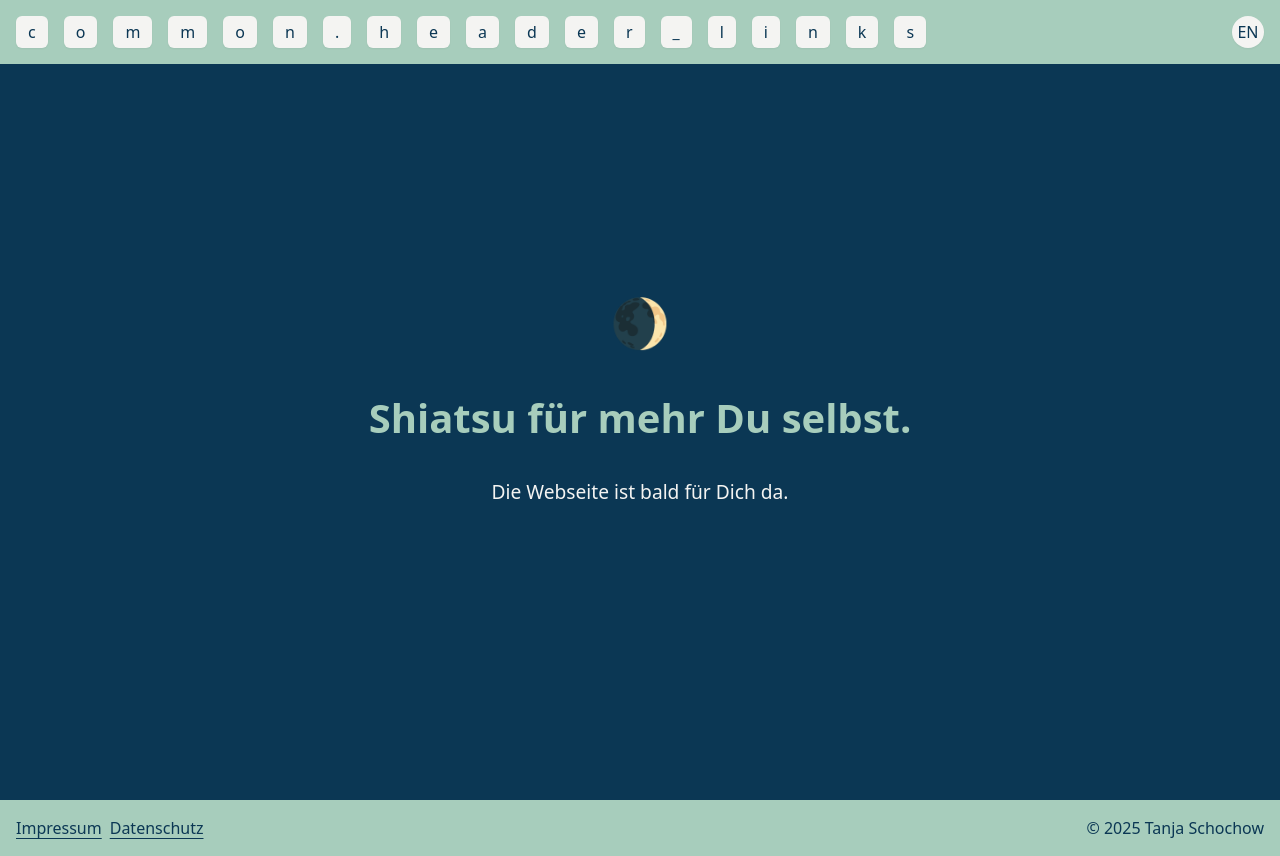
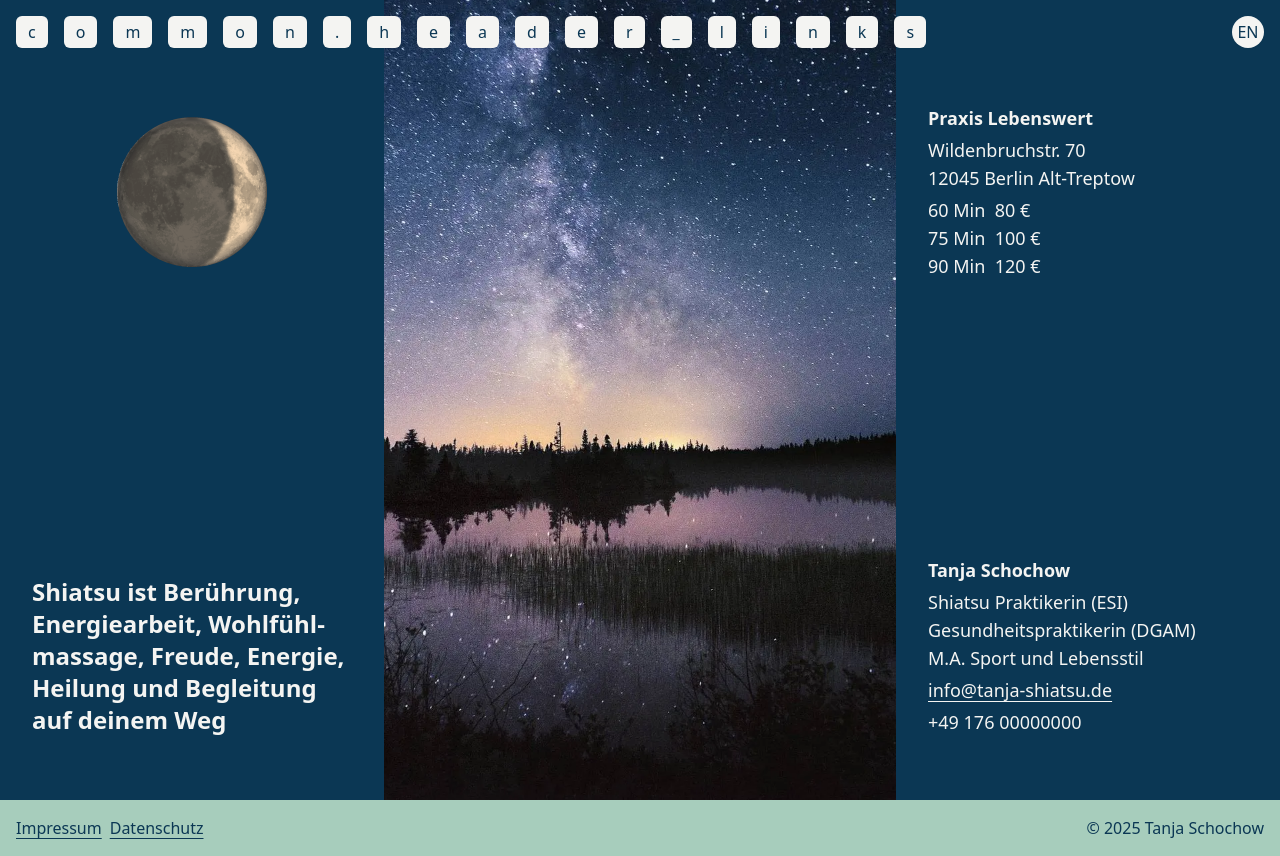
Before and after one commit to NinaHahne/tanja-shiatsu, a SvelteKit app: page /de/ in a window 1280 px wide. Built offline with nearby package versions, Linux system fonts and the light colour scheme.

Commit message:
feat: add three-column homepage layout with expandable side panels, updated hero image & logo placeholder

```diff
--- a/src/routes/+layout.svelte
+++ b/src/routes/+layout.svelte
@@ -85,11 +85,11 @@
 
 <div
   bind:this={container}
-  class="text-text relative flex min-h-dvh w-full flex-col justify-between bg-background"
+  class="relative flex min-h-dvh w-full flex-col justify-between bg-background text-text"
   class:overflowing={isBodyOverflowing}
   class:show-menu={showMenu}
 >
-  <header class="fixed top-0 z-50 flex h-16 w-full justify-between bg-background-nav p-4">
+  <header class="fixed top-0 z-50 flex h-16 w-full justify-between p-4">
     <nav class="relative flex h-full items-center justify-center gap-4">
       {#each Object.entries(headerLinks ?? {}) as [key, name = ''] (key)}
         {@const url = key === 'home' ? '' : `${key}/`}
@@ -99,7 +99,7 @@
           href={fullUrl}
           class:active={isActive}
           class:bg-button-active={isActive}
-          class:text-link-contrast={isActive}
+          class:text-link={isActive}
           class:text-link-active={!isActive}
           class:hoverable:hover:bg-link-hover={!isActive}
           class="rounded-md bg-button px-3 py-1 font-medium underline-offset-4 shadow-sm transition active:bg-button-active hoverable:hover:text-link-contrast"
@@ -124,7 +124,7 @@
         <a href="/{$locale}/imprint">{$t('common.imprint')}</a>
         <a href="/{$locale}/privacy">{$t('common.privacy')}</a>
       </div>
-      <p class="text-text-dark whitespace-nowrap text-right text-base">&copy; 2025 Tanja Schochow</p>
+      <p class="whitespace-nowrap text-right text-base text-text-dark">&copy; 2025 Tanja Schochow</p>
     </div>
   </footer>
 </div>
--- a/src/routes/[locale]/+page.svelte
+++ b/src/routes/[locale]/+page.svelte
@@ -1,14 +1,126 @@
 <!-- Homepage / Landing page / index -->
 <script lang="ts">
   import { t } from '$lib/translations';
+  let heroImage = '/images/starry_night-lake-reflection.webp';
+  let logoImage = '/images/waxing-crescent-moon_1f312.png';
+  // toggelt die Demo-Animation:
+  let isRevealed = $state(false);
+  const toggleReveal = () => (isRevealed = !isRevealed);
 </script>
 
 <svelte:head>
   <title>{$t('home.title')}</title>
 </svelte:head>
 
-<section class="relative flex h-dvh flex-col items-center justify-center gap-4 px-4 py-24 text-center">
+<!-- <section class="relative flex h-dvh flex-col items-center justify-center gap-4 px-4 py-24 text-center">
   <div class="animate-float relative text-[3rem]">🌒</div>
   <h1 class="mt-4 text-[2.5rem] font-bold text-text-base">{$t('home.headline')}</h1>
-  <p class="text-text mt-2 text-[1.2rem]">{$t('home.description')}</p>
+  <p class="mt-2 text-[1.2rem] text-text">{$t('home.description')}</p>
+</section> -->
+
+<!--
+  3-spaltiges Grundlayout:
+  - Linkes & rechtes Panel enthalten alle Infos (Text, Links etc.)
+  - Mittlere Spalte ist ein Bild-Hintergrund, der theoretisch die ganze Breite "freigelegt"
+    werden kann, wenn die äußeren Panels rausanimiert werden.
+  - Die Klassen `panel-left` / `panel-right` sind darauf vorbereitet:
+    -> später einfach die Klasse `slide-out` hinzufügen, um sie auszublenden.
+-->
+
+<section class="h-full w-full overflow-hidden md:h-dvh">
+  <!-- Dev-Button zum Testen der Slide-Out-Logik (nur vorübergehend) #TODO -->
+  <div class="pointer-events-none fixed left-0 top-4 z-50 flex w-full justify-center">
+    <button
+      class="pointer-events-auto hidden rounded-2xl border px-3 py-1 text-sm transition hover:bg-black/5"
+      onclick={toggleReveal}
+      aria-pressed={isRevealed}
+    >
+      {isRevealed ? 'Panels einblenden' : 'Panels ausblenden (Demo)'}
+    </button>
+  </div>
+
+  <!-- Vollflächiges Bild -->
+  <img
+    src={heroImage}
+    alt="Shiatsu"
+    class="absolute inset-0 h-full w-full object-cover"
+    decoding="async"
+    loading="eager"
+  />
+
+  <section
+    class="relative grid h-full grid-cols-1 md:grid-cols-[minmax(20rem,1.5fr)_minmax(24rem,2fr)_minmax(20rem,1.5fr)]"
+  >
+    <!-- Linkes Info-Panel -->
+    <aside class="panel-left relative z-10 bg-background" class:slide-out={isRevealed} data-panel="left">
+      <div class="container mx-auto flex h-full flex-col justify-between px-4 py-10 md:px-6 md:py-16 lg:px-8">
+        <img src={logoImage} alt="Shiatsu Logo" class="mx-auto mt-12 max-w-full" />
+        <div class="mt-12 space-y-1 text-sm/6">
+          <p class="text-2xl font-semibold">
+            Shiatsu ist Berührung, Energie&shy;arbeit, Wohl&shy;fühl&shy;massage, Freude, Energie, Heilung und
+            Begleitung auf deinem Weg
+          </p>
+        </div>
+      </div>
+    </aside>
+
+    <!-- Mittlere Bild-Spalte -->
+    <div class="relative min-h-[50svh] md:min-h-[calc(100svh-8rem)]">
+      <!-- Optionaler Overlay-Content in der Mitte -->
+      <div class="relative z-0 flex h-full items-center justify-center">
+        <!-- Lass hier bewusst wenig stehen, damit die Spalte später
+             freigelegt 'wie Hintergrund' wirken kann. -->
+      </div>
+    </div>
+
+    <!-- Rechtes Info-Panel -->
+    <aside class="panel-right relative z-10 bg-background" class:slide-out={isRevealed} data-panel="right">
+      <div class="container mx-auto flex h-full flex-col justify-between px-4 py-10 md:px-6 md:py-16 lg:px-8">
+        <div class="mt-10 space-y-1 text-sm/6">
+          <!-- <h2 class="mt-14 text-3xl font-semibold">Praxis</h2> -->
+          <p class="font-semibold">Praxis Lebenswert</p>
+          <p>Wildenbruchstr. 70<br />12045 Berlin Alt-Treptow</p>
+          <p>60 Min  80 €<br />75 Min  100 €<br />90 Min  120 €</p>
+        </div>
+
+        <div class="mt-12 space-y-1 text-sm/6">
+          <p class="font-semibold">Tanja Schochow</p>
+          <p>Shiatsu Praktikerin (ESI) <br /> Gesundheitspraktikerin (DGAM) <br /> M.A. Sport und Lebensstil</p>
+          <p>
+            <a class="underline underline-offset-4" href="mailto:info@tanja-shiatsu.de">info@tanja-shiatsu.de</a>
+          </p>
+          <!-- #TODO: -->
+          <p>+49 176 00000000</p>
+        </div>
+      </div>
+    </aside>
+  </section>
 </section>
+
+<style>
+  /* Panels für spätere Animation vorbereiten */
+  .panel-left,
+  .panel-right {
+    will-change: transform, opacity;
+    transition:
+      transform 700ms cubic-bezier(0.22, 0.61, 0.36, 1),
+      opacity 700ms ease;
+  }
+  /* Standard: sichtbar */
+  .panel-left {
+    transform: translateX(0);
+  }
+  .panel-right {
+    transform: translateX(0);
+  }
+
+  /* Für Reveal-Effekt: Panels nach außen fahren */
+  .panel-left.slide-out {
+    transform: translateX(-100%);
+    opacity: 0;
+  }
+  .panel-right.slide-out {
+    transform: translateX(100%);
+    opacity: 0;
+  }
+</style>
--- a/tailwind.config.ts
+++ b/tailwind.config.ts
@@ -31,7 +31,7 @@ export default {
         button: {
           DEFAULT: '#f4f4f2', // Soft White
           hover: '#376b8c', // medium blue
-          active: '#0b3754', // dark blue
+          active: '#a7cdbc', // light green
         },
         text: {
           DEFAULT: '#f4f4f2', // Soft White
```
Also changed, not shown: static/images/starry_night-lake-reflection.webp (added), static/images/waxing-crescent-moon_1f312.png (added).
